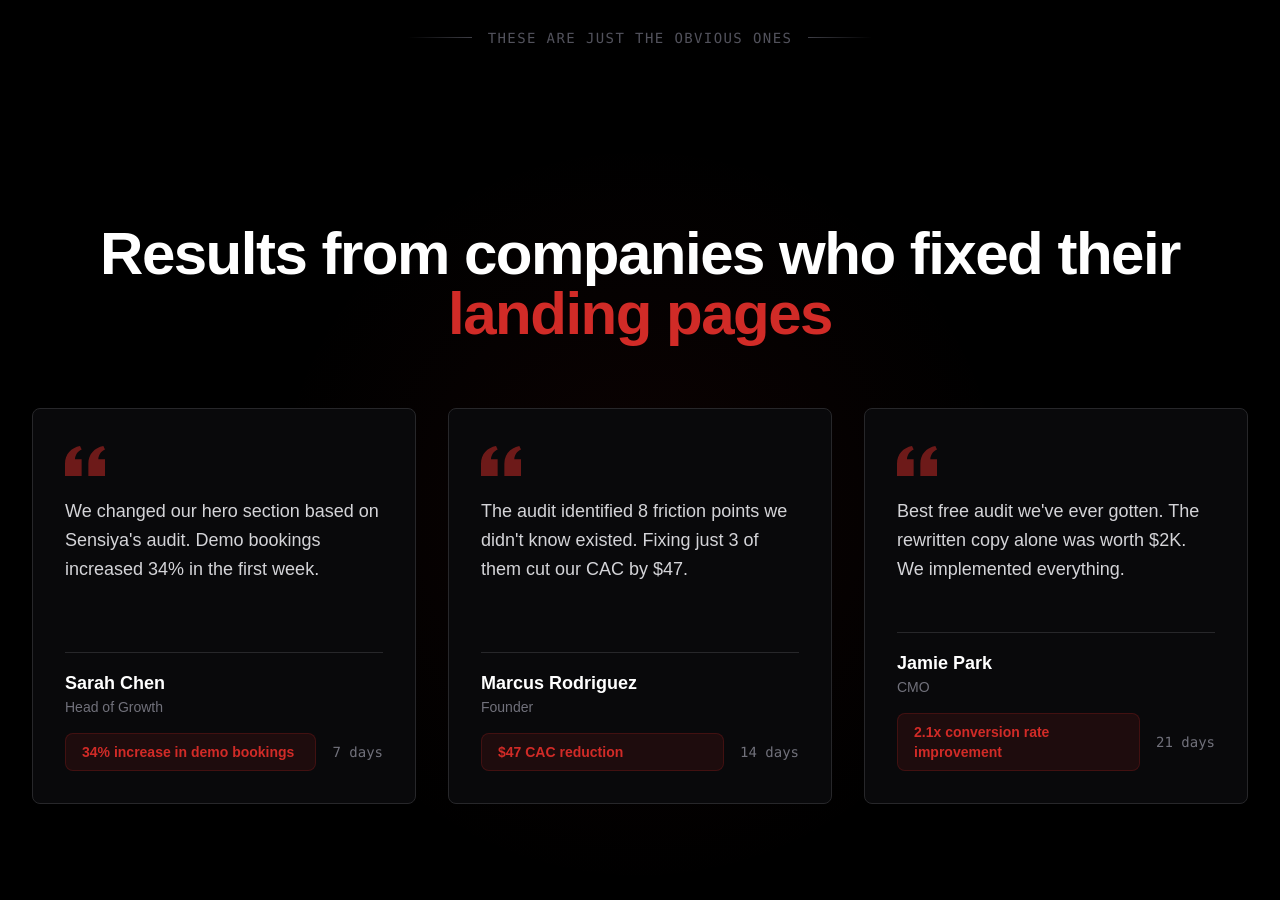
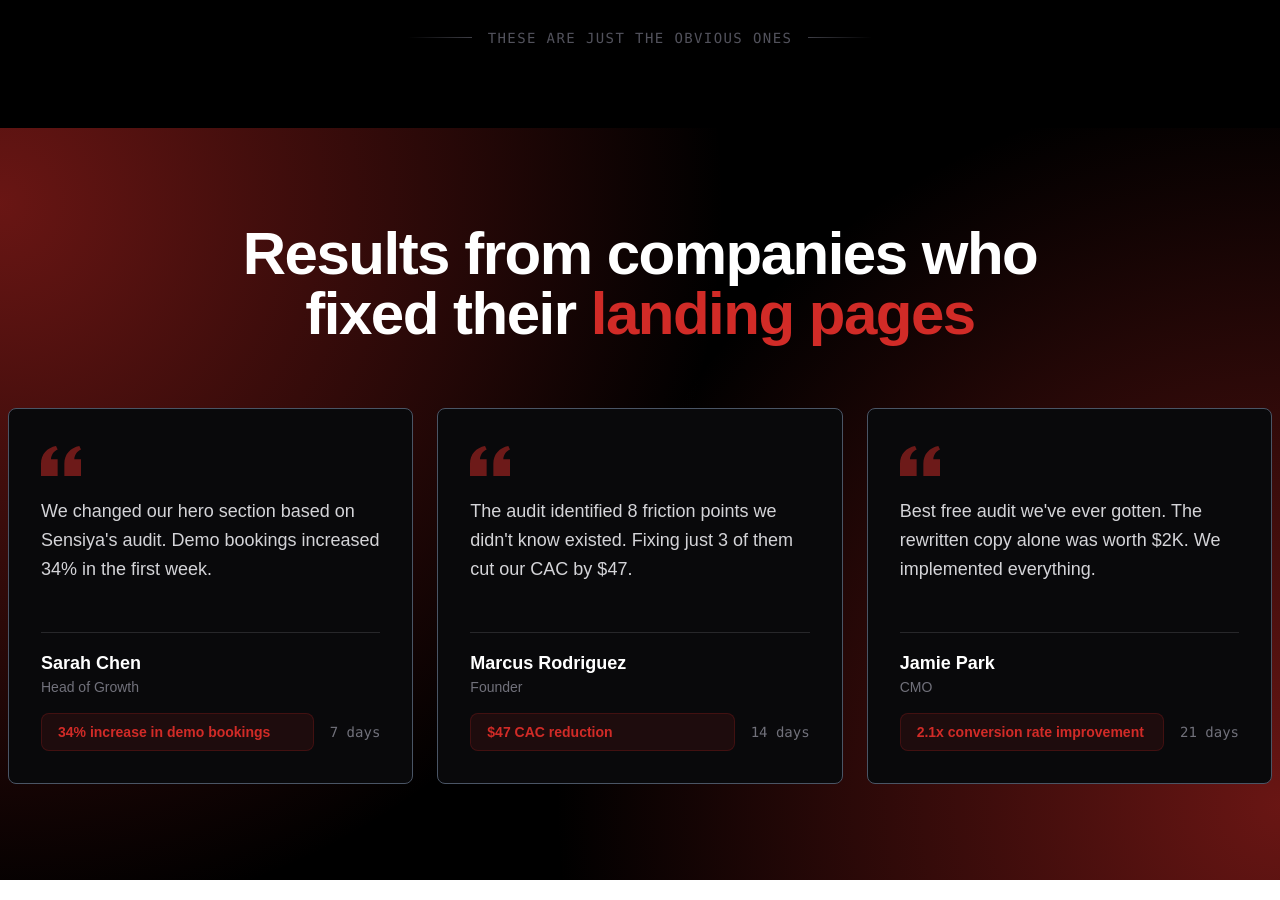
Before and after one commit to FahadBinQaiser/Sensiya, a React (Vite) app: page / in a window 1280 px wide. Shown: the part 1460-2360 px from the top of the page. Built offline with nearby package versions, Linux system fonts and the light colour scheme; a web font is replaced by a local one.

Commit message:
Added gradients

```diff
--- a/src/components/Testimonials/Testimonials.jsx
+++ b/src/components/Testimonials/Testimonials.jsx
@@ -30,21 +30,22 @@ const Testimonials = () => {
 
   return (
     <section className="relative bg-black py-24 overflow-hidden">
-      <div className="absolute inset-0 bg-[radial-gradient(circle_at_50%_50%,rgba(209,43,39,0.06),transparent_50%)]" />
+      <div className="absolute inset-0 bg-[radial-gradient(circle_at_100%_90%,rgba(209,43,39,0.5),transparent_50%)]" />
+      <div className="absolute inset-0 bg-[radial-gradient(circle_at_0%_10%,rgba(209,43,39,0.5),transparent_50%)]" />
 
-      <div className="relative max-w-7xl mx-auto px-6 lg:px-8">
+      <div className="relative max-w-7xl mx-auto px-6 lg:px-2">
         <div className="mb-16 text-center">
-          <h2 className="text-5xl md:text-6xl font-black text-white mb-6 tracking-tight">
+          <h2 className="text-4xl sm:text-5xl md:text-6xl text-balance font-black text-white mb-6 tracking-tight">
             Results from companies who fixed their{" "}
             <span className="text-[#D12B27]">landing pages</span>
           </h2>
         </div>
 
-        <div className="grid grid-cols-1 md:grid-cols-3 gap-8">
+        <div className="grid grid-cols-1 md:grid-cols-3 gap-6">
           {testimonials.map((testimonial, index) => (
             <div
               key={index}
-              className="group relative bg-zinc-950 border border-zinc-800 p-8 rounded-lg transition-all duration-300 hover:-translate-y-2 hover:border-[#D12B27]/30 hover:shadow-[0px_8px_20px_0px_rgba(209,43,39,0.4)] flex flex-col"
+              className="group relative  bg-zinc-950 border border-gray-600 p-8 rounded-lg transition-all duration-300 hover:-translate-y-2 hover:border-[#D12B27]/30 hover:shadow-[0px_8px_20px_0px_rgba(209,43,39,0.4)] flex flex-col"
             >
               <div className="mb-6 flex-grow">
                 <svg
```
